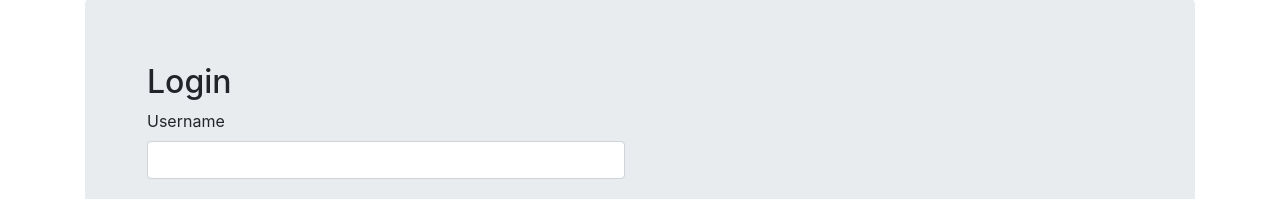
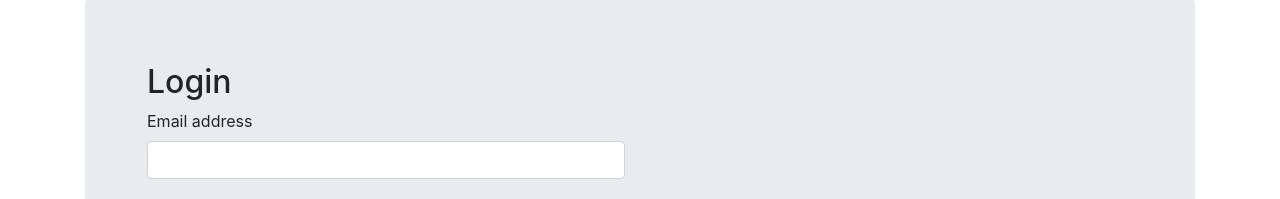
Before and after one commit to Occidio/CompaintsMadeEasy, an Angular app in the folder Website/: page /login in a window 1280 px wide. Shown: the part 101-300 px from the top of the page. Built offline with nearby package versions, Linux system fonts and the light colour scheme.

Commit message:
Renamed username field on login

```diff
--- a/Website/src/app/login/login.component.html
+++ b/Website/src/app/login/login.component.html
@@ -2,7 +2,7 @@
     <h2>Login</h2>
     <form name="form" (ngSubmit)="f.form.valid && login()" #f="ngForm" novalidate>
         <div class="form-group" [ngClass]="{ 'has-error': f.submitted && !username.valid }">
-            <label for="username">Username</label>
+            <label for="username">Email address</label>
             <input type="text" class="form-control" name="username" [(ngModel)]="model.username" #username="ngModel" required />
             <div *ngIf="f.submitted && !username.valid" class="help-block">Username is required</div>
         </div>
```
